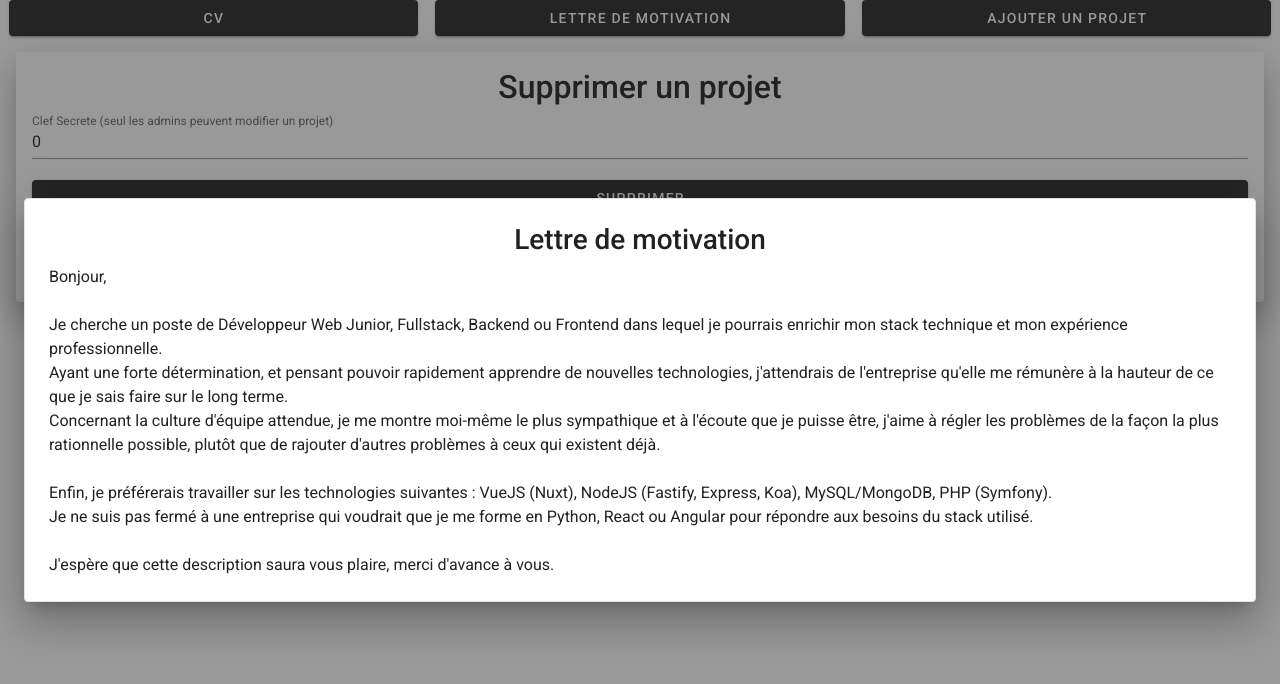
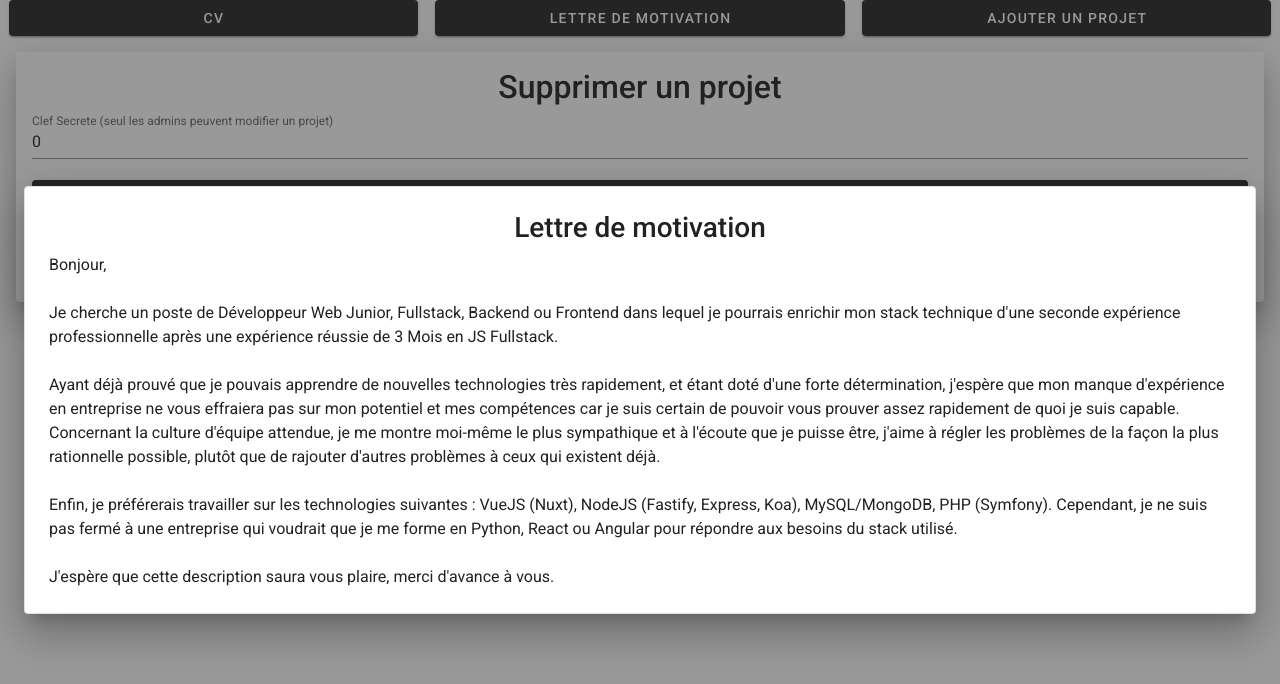
Before and after one commit to AlexisLemaire/alexis-lemaire-cv, a Nuxt app: page /deleteProject/1 in a window 1280 px wide. Both pictures are taken after a click on the button "LETTRE DE MOTIVATION". Shown: the top 684 px of the page. Built offline with nearby package versions, Linux system fonts and the light colour scheme.

Commit message:
refactor: change motivations

```diff
--- a/layouts/default.vue
+++ b/layouts/default.vue
@@ -2,7 +2,7 @@
   <v-app>
     <div class="d-flex justify-content-around">
       <v-btn to="/cv" width="32%" dark>CV</v-btn>
-      <v-btn @click="openMotivationDialog = !openMotivationDialog" width="32%" dark>Lettre de motivation</v-btn>
+      <v-btn width="32%" dark @click="openMotivationDialog = !openMotivationDialog">Lettre de motivation</v-btn>
       <v-btn to="/addProject" width="32%" dark>Ajouter un projet</v-btn>
     </div>
     <v-main>
@@ -15,20 +15,17 @@
         Bonjour,
         <br /><br />
         Je cherche un poste de Développeur Web Junior, Fullstack, Backend ou Frontend dans lequel je pourrais enrichir mon stack
-        technique et mon expérience professionnelle.
-        <br />
-        Ayant une forte détermination, et pensant pouvoir rapidement apprendre de nouvelles technologies, j'attendrais de l'entreprise
-        qu'elle me rémunère à la hauteur de ce que je sais faire sur le long terme.
-        <br />
-        Concernant la culture d'équipe attendue, je me montre moi-même le plus sympathique et à l'écoute que je puisse être, j'aime à
-        régler les problèmes de la façon la plus rationnelle possible, plutôt que de rajouter d'autres problèmes à ceux qui existent
-        déjà.
+        technique d'une seconde expérience professionnelle après une expérience réussie de 3 Mois en JS Fullstack.
+        <br /><br />
+        Ayant déjà prouvé que je pouvais apprendre de nouvelles technologies très rapidement, et étant doté d'une forte détermination,
+        j'espère que mon manque d'expérience en entreprise ne vous effraiera pas sur mon potentiel et mes compétences car je suis
+        certain de pouvoir vous prouver assez rapidement de quoi je suis capable. Concernant la culture d'équipe attendue, je me montre
+        moi-même le plus sympathique et à l'écoute que je puisse être, j'aime à régler les problèmes de la façon la plus rationnelle
+        possible, plutôt que de rajouter d'autres problèmes à ceux qui existent déjà.
         <br /><br />
         Enfin, je préférerais travailler sur les technologies suivantes : VueJS (Nuxt), NodeJS (Fastify, Express, Koa), MySQL/MongoDB,
-        PHP (Symfony).
-        <br />
-        Je ne suis pas fermé à une entreprise qui voudrait que je me forme en Python, React ou Angular pour répondre aux besoins du
-        stack utilisé.
+        PHP (Symfony). Cependant, je ne suis pas fermé à une entreprise qui voudrait que je me forme en Python, React ou Angular pour
+        répondre aux besoins du stack utilisé.
         <br /><br />
         J'espère que cette description saura vous plaire, merci d'avance à vous.
       </v-card>
```
